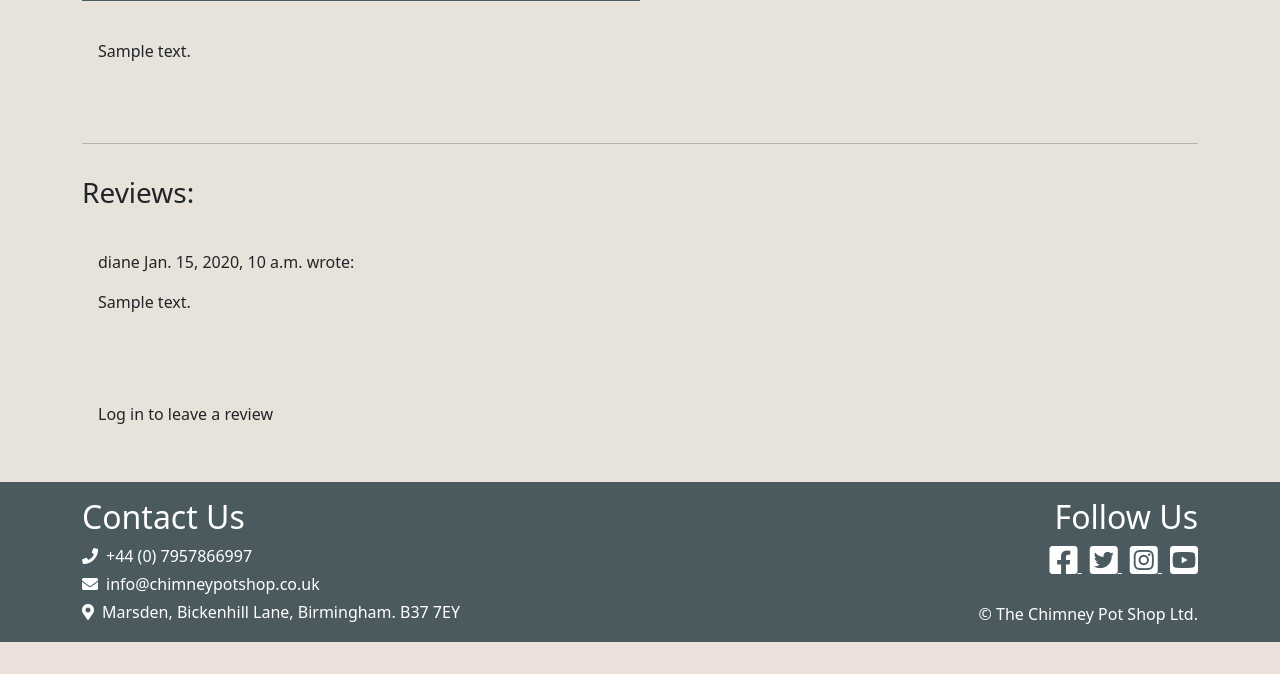
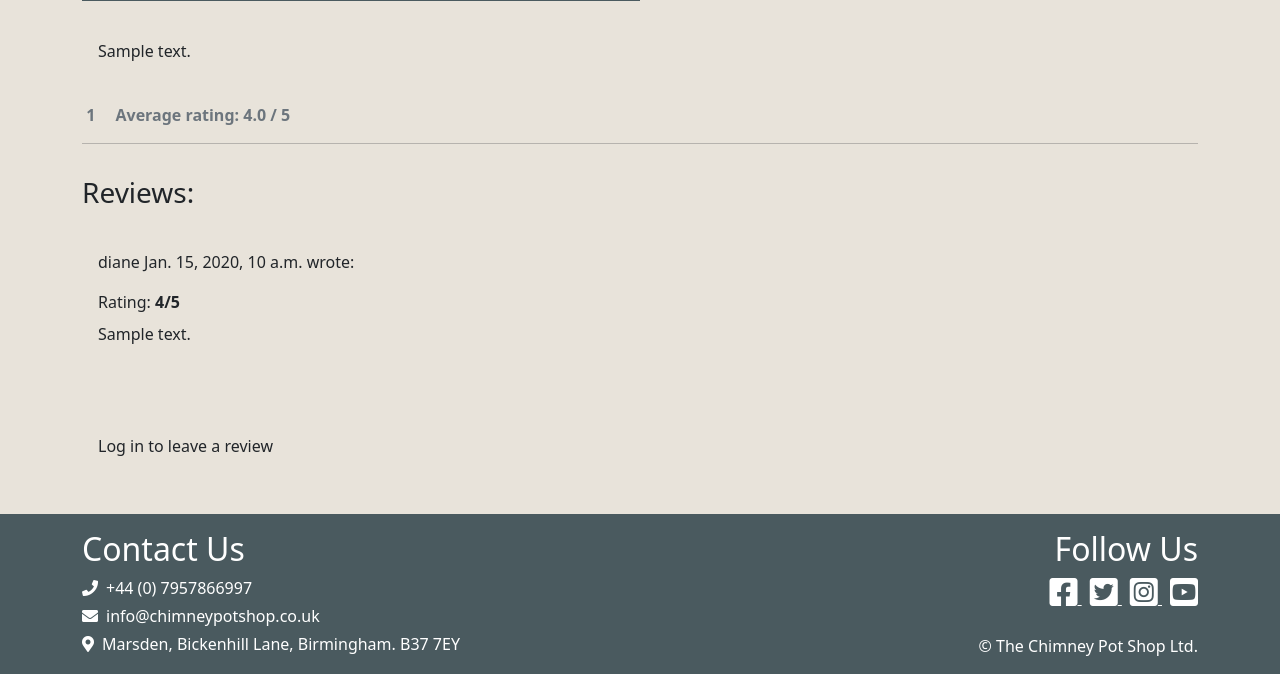
Before and after one commit to Diane-Ring/the_chimney_pot_shop, a Django app: a page that uses products/templates/products/product_detail.html in a window 1280 px wide. Shown: the part 239-913 px from the top of the page. Before the commit the page ends 881 px from the top, so only its background shows below. Run offline with Django 5.2, Linux system fonts and the light colour scheme; data comes from the database, SQL or seed files in the repository; tables that the repository leaves empty hold one stand-in row (values such as "Sample post"); some libraries are stand-ins or nearby versions.

Commit message:
add ratings to review model

```diff
--- a/products/forms.py
+++ b/products/forms.py
@@ -6,7 +6,7 @@ from django import forms
 class ReviewForm(forms.ModelForm):
     class Meta:
         model = Review
-        fields = ('body',)
+        fields = ('rating','body',)
 
 class ProductForm(forms.ModelForm):
     class Meta:
--- a/products/models.py
+++ b/products/models.py
@@ -1,6 +1,8 @@
 from django.db import models
 from django.contrib.auth.models import User
 from cloudinary.models import CloudinaryField
+from django.db.models import Avg
+from django.core.validators import MinValueValidator, MaxValueValidator
 
 STATUS = ((0, "Draft"), (1, "Published"))
 
@@ -19,12 +21,18 @@ class Product(models.Model):
     def __str__(self):
         return f"{self.title}"
 
+    @property
+    def average_rating(self):
+        return self.review.aggregate(avg=Avg("rating"))["avg"]
+
+
 
 class Review(models.Model):
     product = models.ForeignKey(Product, on_delete=models.CASCADE, related_name="review")
     author = models.ForeignKey(User, on_delete=models.CASCADE, related_name="reviewer")
     body = models.TextField()
     created_on = models.DateTimeField(auto_now_add=True)
+    rating = models.PositiveSmallIntegerField(default=5, validators=[MinValueValidator(1), MaxValueValidator(5)])
 
     class Meta:
         ordering = ["created_on"]
--- a/products/templates/products/product_detail.html
+++ b/products/templates/products/product_detail.html
@@ -48,8 +48,17 @@
     <div class="col-12">
       <strong class="text-secondary">
         <i class="far fa-reviews"></i> {{ review_count }}
-      </strong>
-    </div>
+        </strong>
+        {% if average_rating %}
+        <strong class="text-secondary ms-3">
+          Average rating: {{ average_rating|floatformat:1 }} / 5
+        </strong>
+        {% else %}
+        <strong class="text-secondary ms-3">
+          No ratings yet
+        </strong>
+        {% endif %}
+      </div>
     <div class="col-12">
       <hr>
     </div>
@@ -69,6 +78,8 @@
               {{ review.created_on }}
             </span> wrote:
           </p>
+           <p class="mb-2">Rating: <strong>{{ review.rating }}/5</strong></p>
+          <span id="reviewRating{{ review.id }}" class="d-none">{{ review.rating }}</span>
           <div id="review{{ review.id }}">
             {{ review.body | linebreaks }}
           </div>
--- a/products/views.py
+++ b/products/views.py
@@ -54,6 +54,7 @@ def product_detail(request, slug):
 
     reviews = product.review.all().order_by("-created_on")
     review_count = product.review.all().count()
+    average_rating = product.average_rating
 
     return render(
         request,
@@ -61,8 +62,9 @@ def product_detail(request, slug):
         {
             "product": product,
             "reviews": reviews,
-            "reviews_count": review_count,
+            "review_count": review_count,
             "review_form": review_form,
+            "average_rating": average_rating
         },
     )
 
--- a/static/js/reviews.js
+++ b/static/js/reviews.js
@@ -1,5 +1,6 @@
 const editButtons = document.getElementsByClassName("btn-edit");
 const reviewText = document.getElementById("id_body");
+const reviewRating = document.getElementById("id_rating");
 const reviewForm = document.getElementById("reviewForm");
 const submitButton = document.getElementById("submitButton");
 const deleteModal = new bootstrap.Modal(document.getElementById("deleteModal"));
@@ -18,7 +19,11 @@ const deleteConfirm = document.getElementById("deleteConfirm");
 for (let button of editButtons) {
     button.addEventListener("click", (e) => {
         let reviewId = e.target.getAttribute("review_id");
+        let ratingValue = document.getElementById(`reviewRating${reviewId}`).innerText.trim();
         let reviewContent = document.getElementById(`review${reviewId}`).innerText;
+        if (reviewRating) {
+            reviewRating.value = ratingValue;
+        }
         reviewText.value = reviewContent;
         submitButton.innerText = "Update";
         reviewForm.setAttribute("action", `edit_review/${reviewId}`);
```
Also changed, not shown: products/migrations/0008_review_rating.py (added).
